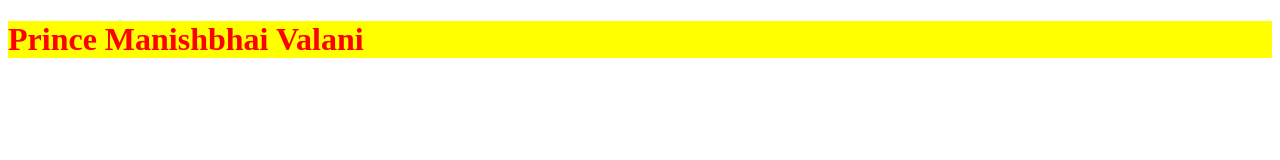
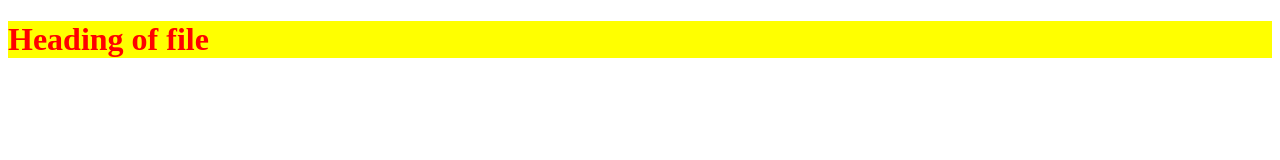
Before and after one commit to Prince-Valani/Delta-Demo, a plain HTML site: page index.html in a window 1280 px wide. Drawn offline with Linux system fonts and the light colour scheme.

Commit message:
change into index.html file

```diff
--- a/index.html
+++ b/index.html
@@ -7,7 +7,7 @@
     <link rel="stylesheet" href="style.css">
 </head>
 <body>
-    <h1>Prince Manishbhai Valani</h1>
+    <h1>Heading of file</h1>
     <script src="app.js"></script>
 </body>
 </html>
```
